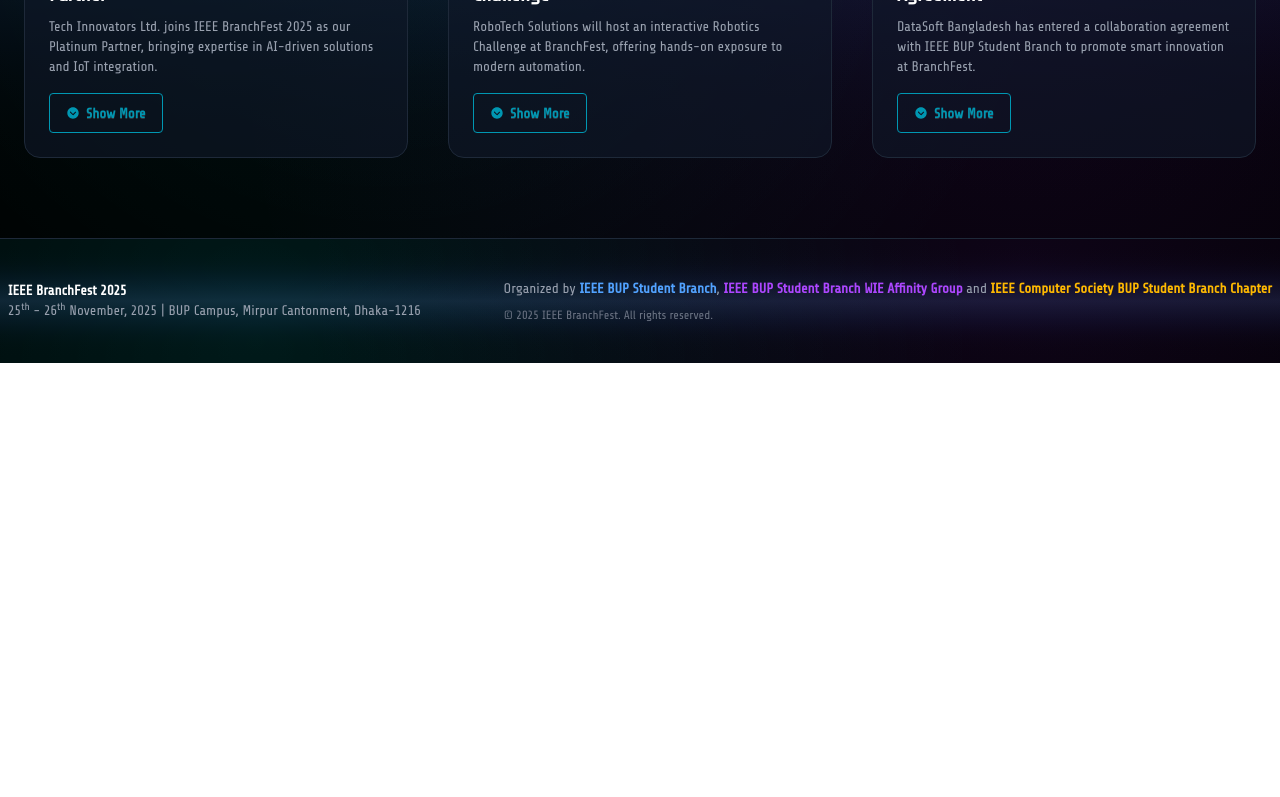
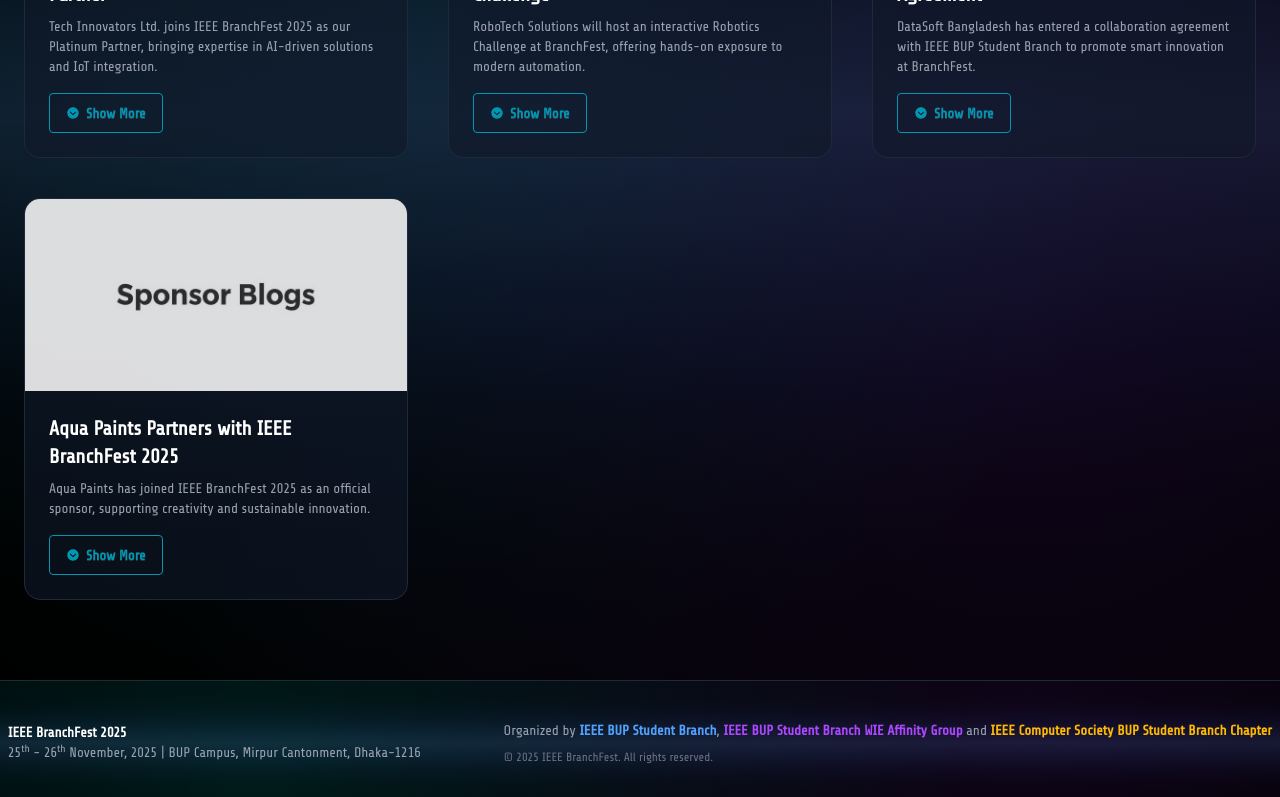
Before and after one commit to tamimMuntakim/BUP-IEEE-Branch-Fest-2025, a React (Vite) app: page /blogs in a window 1280 px wide. Shown: the part 516-1313 px from the top of the page. Before the commit the page ends 879 px from the top, so only its background shows below. Built offline with nearby package versions, Linux system fonts and the light colour scheme.

Commit message:
added aqua paint as sponsor

```diff
--- a/src/Components/EstimatedPartners.jsx
+++ b/src/Components/EstimatedPartners.jsx
@@ -13,7 +13,8 @@
 // import partner9 from "../assets/Logo/trustbank.png";
 // import partner10 from "../assets/Logo/github_education.png";
 import radiant from "../assets/Logo/radiant.png";
-import github_education from "../assets/Logo/github_education.png";
+// import github_education from "../assets/Logo/github_education.png";
+import ap from "../assets/Logo/ap.png";
 import ostad from "../assets/Logo/ostad.png";
 
 const partnerLogos = [
@@ -27,9 +28,10 @@
     // partner7,
     // partner8,
     // partner9,
+    ap,
     radiant,
     ostad,
-    github_education,
+    // github_education,
 ];
 
 const EstimatedPartners = () => {
--- a/src/Pages/BlogPage.jsx
+++ b/src/Pages/BlogPage.jsx
@@ -30,6 +30,15 @@
             content:
                 "DataSoft Bangladesh Limited, one of the country's premier software development companies, has signed an MoU with IEEE BUP Student Branch. The collaboration will enable workshops, mentorship programs, and project showcases focusing on sustainable technology and data-driven innovations.",
         },
+        {
+            id: 4,
+            title: "Aqua Paints Partners with IEEE BranchFest 2025",
+            image: sponsor_blogs_img,
+            excerpt:
+                "Aqua Paints has joined IEEE BranchFest 2025 as an official sponsor, supporting creativity and sustainable innovation.",
+            content:
+                "Aqua Paints, one of Bangladesh's leading paint and coating companies, has partnered with IEEE BranchFest 2025. Known for their high-quality and eco-friendly products, Aqua Paints aims to inspire young innovators and promote sustainable practices through this collaboration.",
+        },
     ];
 
     return (
```
Also changed, not shown: src/assets/Logo/Ap.png (added).
